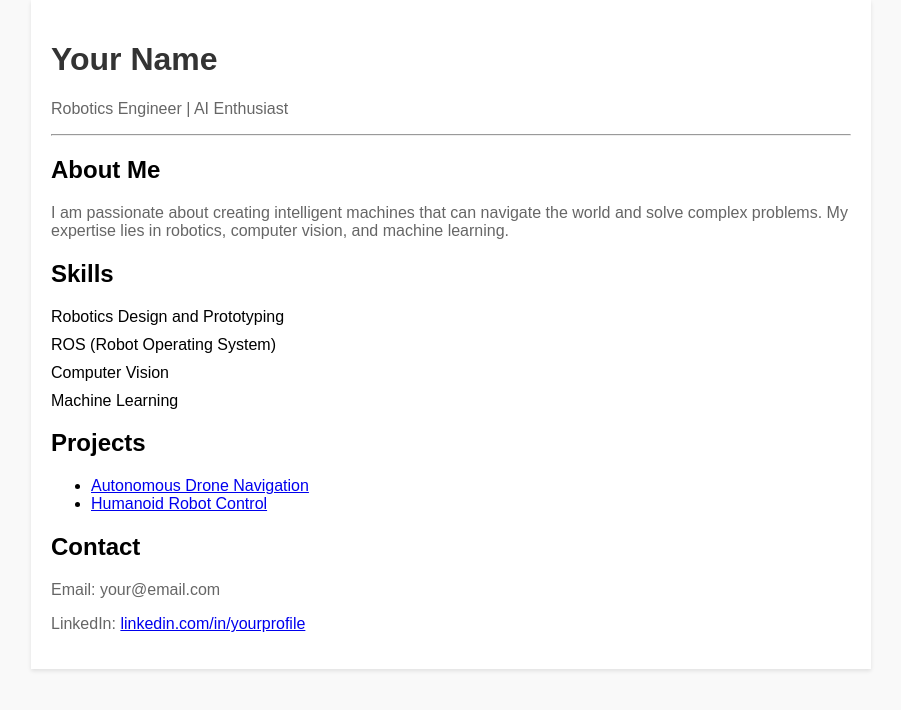
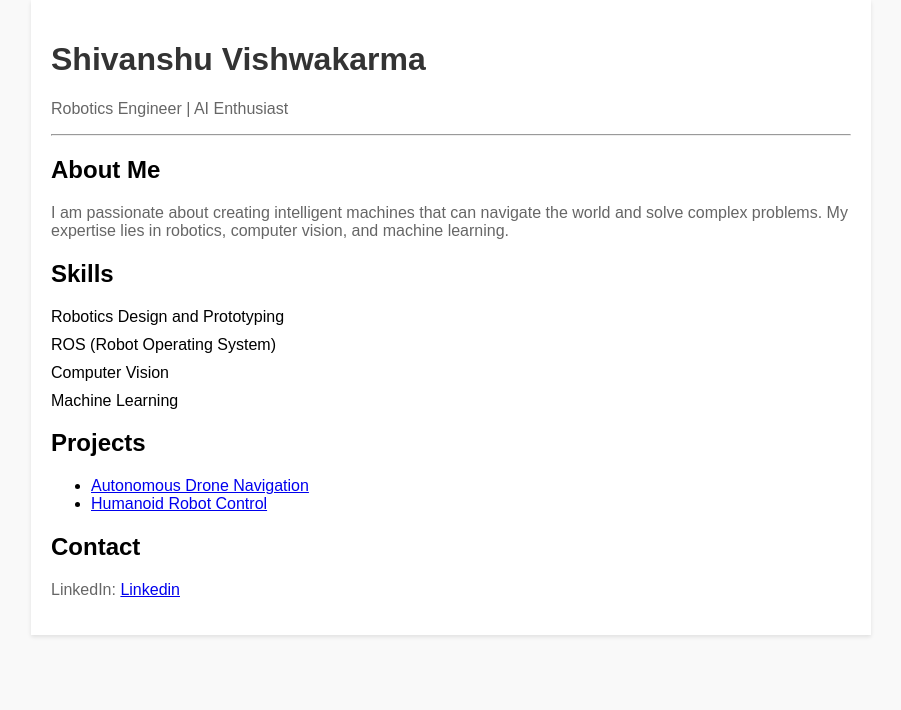
Before and after one commit to SV1208/SV1208.github.io, a plain HTML site: page index.html in a window 1280 px wide. Shown: the whole page, without its empty margins (189-1090 px from the left). Drawn offline with Linux system fonts and the light colour scheme.

Commit message:
Added LinkedIn Profile

```diff
--- a/index.html
+++ b/index.html
@@ -36,7 +36,7 @@
 </head>
 <body>
     <div class="container">
-        <h1>Your Name</h1>
+        <h1>Shivanshu Vishwakarma</h1>
         <p>Robotics Engineer | AI Enthusiast</p>
         <hr>
         <h2>About Me</h2>
@@ -56,8 +56,7 @@
             <!-- Add more project links here -->
         </ul>
         <h2>Contact</h2>
-        <p>Email: your@email.com</p>
-        <p>LinkedIn: <a href="#">linkedin.com/in/yourprofile</a></p>
+            <p>LinkedIn: <a href="https://www.linkedin.com/in/shivanshu-v-7a57b6244/">Linkedin</a></p>
     </div>
 </body>
 </html>
```
